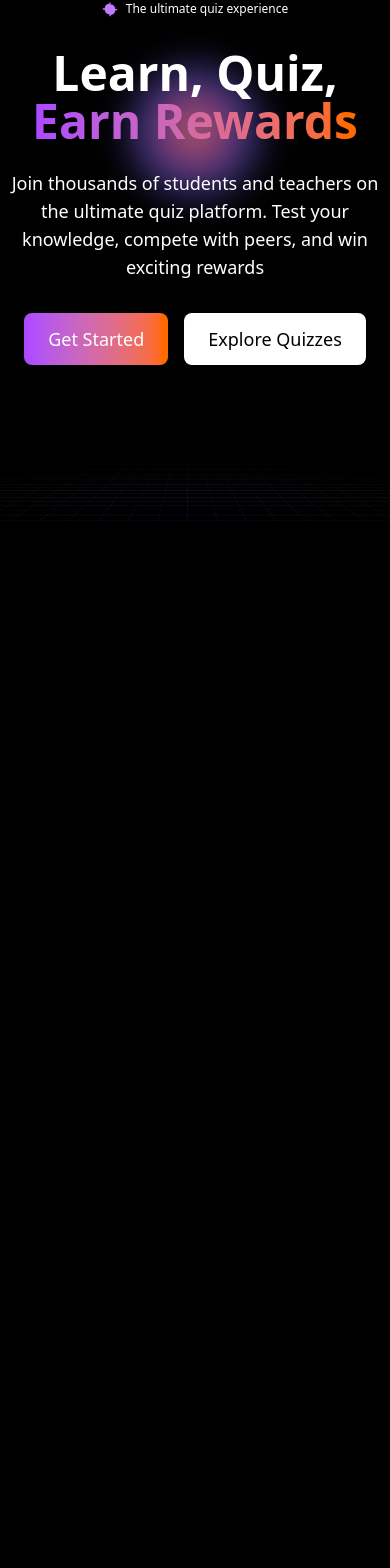
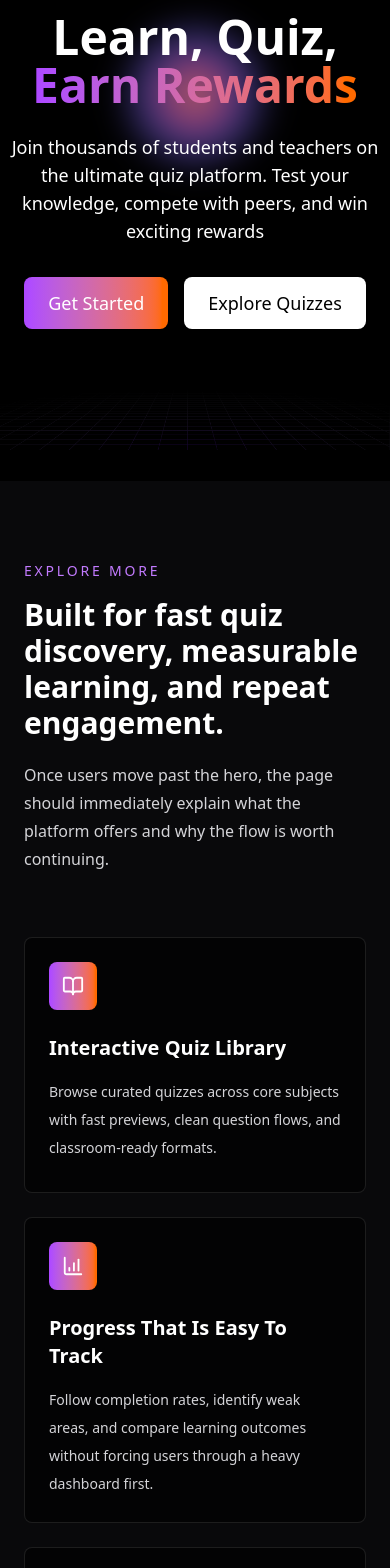
Before and after one commit to Nh4nisme/8ThreadsQuizzy, a Next.js app: page / in a window 390 px wide. Shown: the part 379-1947 px from the top of the page. Before the commit the page ends 932 px from the top, so only its background shows below. Built offline with nearby package versions, Linux system fonts and the light colour scheme.

Commit message:
apply new section for landing page

```diff
--- a/src/views/Landing/Landing.jsx
+++ b/src/views/Landing/Landing.jsx
@@ -1,21 +1,47 @@
 "use client";
 
-import React, {useState} from "react";
+import React, { useEffect, useRef, useState } from "react";
 import Header from "../../components/ui/Header.jsx";
 import LandingHero from "./components/LandingHero.jsx";
+import LandingSections from "./components/LandingSections.jsx";
 import AuthModal from "../Auth/AuthModal.jsx";
 
 export default function Landing() {
+    const [authMode, setAuthMode] = useState(null);
+    const [isExploreUnlocked, setIsExploreUnlocked] = useState(false);
+    const exploreSectionRef = useRef(null);
 
-    const [authMode, setAuthMode] = useState(null);
     // null | "signin" | "signup"
+    useEffect(() => {
+        document.body.style.overflow = isExploreUnlocked ? "" : "hidden";
+
+        if (isExploreUnlocked) {
+            // Đảm bảo section đã render xong mới scroll
+            setTimeout(() => {
+                exploreSectionRef.current?.scrollIntoView({
+                    behavior: "smooth",
+                    block: "start",
+                });
+            }, 0);
+        }
+
+        return () => {
+            document.body.style.overflow = "";
+        };
+    }, [isExploreUnlocked]);
+
+    const handleExplore = () => {
+        setIsExploreUnlocked(true);
+    };
+
     return (
         <>
             <Header
                 onSignIn={() => setAuthMode("signin")}
                 onSignUp={() => setAuthMode("signup")}
             />
-            <LandingHero/>
+            <LandingHero onExplore={handleExplore} />
+            <LandingSections ref={exploreSectionRef} />
 
             {authMode && (
                 <AuthModal
--- a/src/views/Landing/components/LandingHero.jsx
+++ b/src/views/Landing/components/LandingHero.jsx
@@ -8,7 +8,7 @@ import useMousePosition from "../../../hooks/useMousePosition.js";
 import useSpotlight from "../../../hooks/useSpotlight.js";
 import useFloatAnimation from "../../../hooks/useFloatAnimation.js";
 
-export default function LandingHero() {
+export default function LandingHero({ onExplore }) {
   // Animation hooks
   const { mouse, heroRef } = useMousePosition();
   const spotlightStyle = useSpotlight(mouse);
@@ -23,7 +23,7 @@ export default function LandingHero() {
   return (
     <div
       ref={heroRef}
-      className="min-h-screen w-full flex flex-col items-center justify-center relative overflow-hidden bg-black"
+      className="relative flex min-h-[calc(100vh-72px)] w-full flex-col items-center justify-center overflow-hidden bg-black"
     >
       {/* Interactive spotlight overlay */}
       <div style={spotlightStyle} />
@@ -47,7 +47,7 @@ export default function LandingHero() {
           Join thousands of students and teachers on the ultimate quiz platform.
           Test your knowledge, compete with peers, and win exciting rewards
         </p>
-        <HeroActions />
+        <HeroActions onExplore={onExplore} />
       </div>
     </div>
   );
--- /dev/null
+++ b/src/views/Landing/components/LandingSections.jsx
@@ -0,0 +1,67 @@
+"use client";
+
+import { forwardRef } from "react";
+import { Award, BookOpen, ChartColumnIncreasing } from "lucide-react";
+
+const sectionCards = [
+    {
+        icon: BookOpen,
+        title: "Interactive Quiz Library",
+        description:
+            "Browse curated quizzes across core subjects with fast previews, clean question flows, and classroom-ready formats.",
+    },
+    {
+        icon: ChartColumnIncreasing,
+        title: "Progress That Is Easy To Track",
+        description:
+            "Follow completion rates, identify weak areas, and compare learning outcomes without forcing users through a heavy dashboard first.",
+    },
+    {
+        icon: Award,
+        title: "Rewards That Keep Learners Engaged",
+        description:
+            "Turn each quiz run into a simple progression loop with rankings, milestones, and visible achievements that encourage repeat participation.",
+    },
+];
+
+const LandingSections = forwardRef(function LandingSections(_, ref) {
+    return (
+        <section
+            ref={ref}
+            className="w-full bg-zinc-950 px-6 py-20 text-white md:px-10"
+        >
+            <div className="mx-auto flex w-full max-w-6xl flex-col gap-16">
+                <div className="max-w-3xl">
+                    <p className="text-sm font-medium uppercase tracking-[0.2em] text-purple-400">
+                        Explore More
+                    </p>
+                    <h2 className="mt-4 text-3xl font-semibold md:text-4xl">
+                        Built for fast quiz discovery, measurable learning, and repeat engagement.
+                    </h2>
+                    <p className="mt-5 max-w-2xl text-base leading-7 text-zinc-300">
+                        Once users move past the hero, the page should immediately explain what the platform offers and why the flow is worth continuing.
+                    </p>
+                </div>
+
+                <div className="grid gap-6 md:grid-cols-3">
+                    {sectionCards.map(({ icon: Icon, title, description }) => (
+                        <article
+                            key={title}
+                            className="flex min-h-64 flex-col rounded-lg border border-white/10 bg-black/60 p-6"
+                        >
+                            <div className="flex h-12 w-12 items-center justify-center rounded-lg bg-gradient-to-r from-purple-500 to-orange-500">
+                                <Icon size={22} />
+                            </div>
+                            <h3 className="mt-6 text-xl font-semibold">{title}</h3>
+                            <p className="mt-4 text-sm leading-7 text-zinc-300">
+                                {description}
+                            </p>
+                        </article>
+                    ))}
+                </div>
+            </div>
+        </section>
+    );
+});
+
+export default LandingSections;
--- a/src/views/Landing/components/hero/HeroActions.jsx
+++ b/src/views/Landing/components/hero/HeroActions.jsx
@@ -1,12 +1,16 @@
 import React from "react";
 
-export default function HeroActions() {
+export default function HeroActions({ onExplore }) {
     return (
         <div className="mt-8 flex gap-4">
             <button className="px-6 py-3 rounded-lg bg-gradient-to-r from-purple-500 to-orange-500 text-white font-medium text-lg shadow-md hover:opacity-90 transition">
                 Get Started
             </button>
-            <button className="px-6 py-3 rounded-lg bg-white text-black font-medium text-lg shadow-md hover:bg-gray-200 transition">
+            <button
+                type="button"
+                onClick={onExplore}
+                className="px-6 py-3 rounded-lg bg-white text-black font-medium text-lg shadow-md hover:bg-gray-200 transition"
+            >
                 Explore Quizzes
             </button>
         </div>
```
